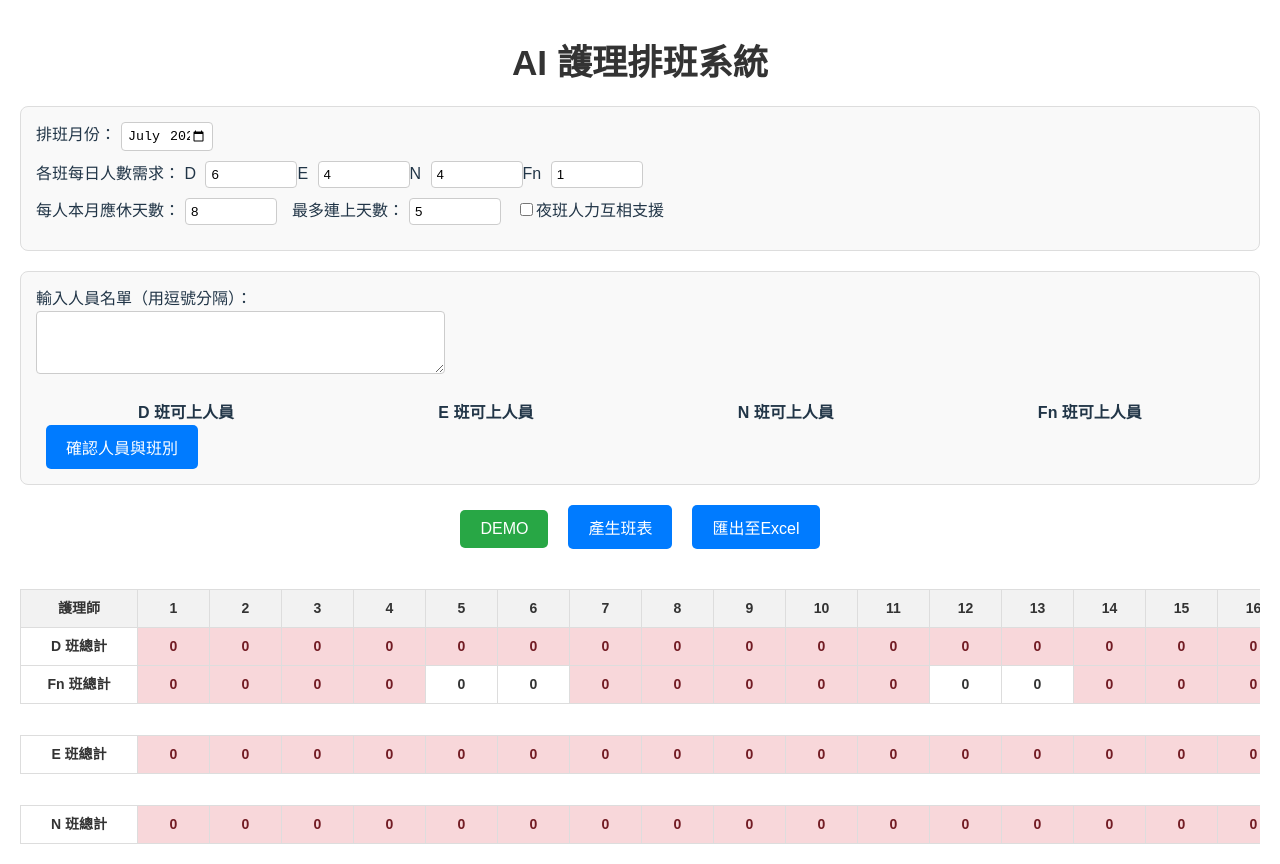
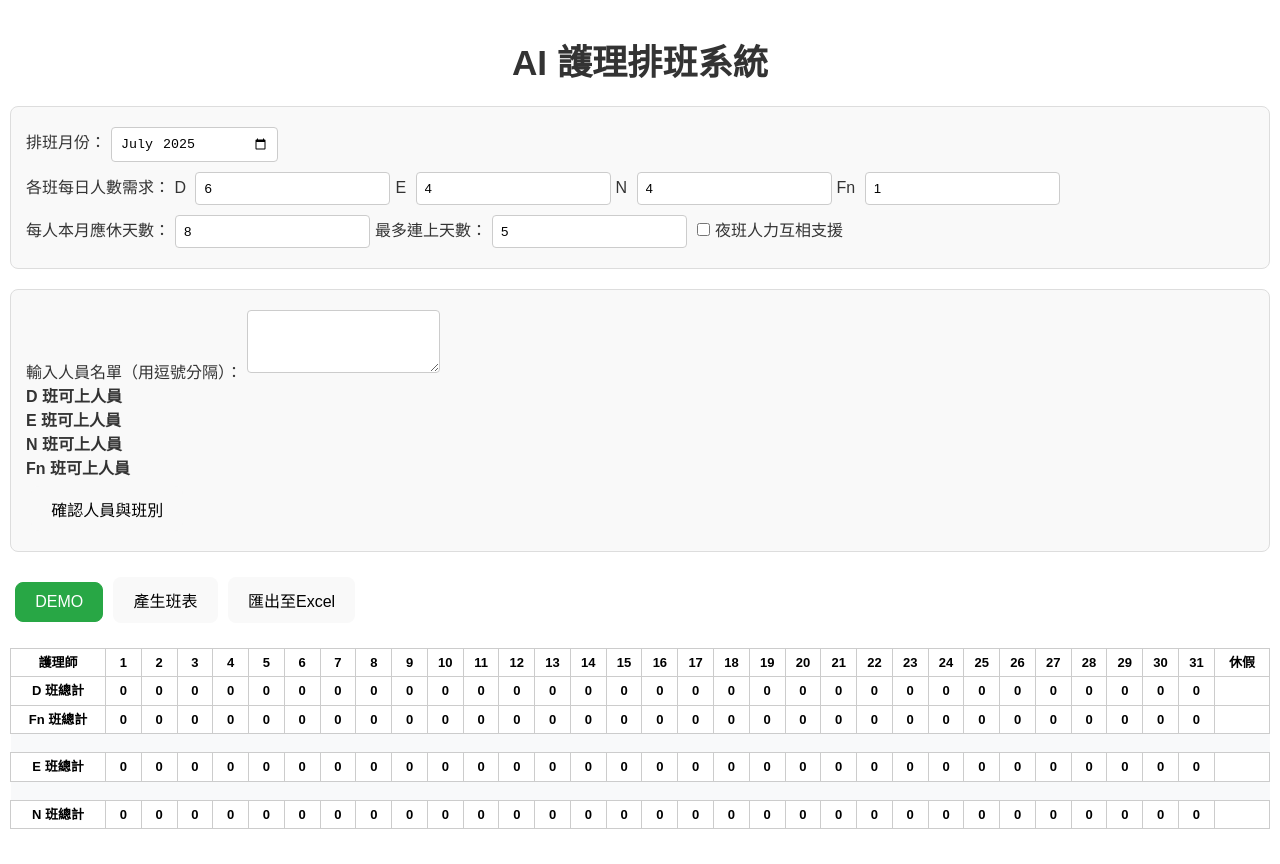
Before and after one commit to JimmyHuang1983/Nursing-scheduling-system, a React (Vite) app: page / in a window 1280 px wide. Both pictures are taken after a click on the button "確認人員與班別". Built offline with nearby package versions, Linux system fonts and the light colour scheme.

Commit message:
更新表格顯示成一頁寬

```diff
--- a/src/components/ScheduleTable.jsx
+++ b/src/components/ScheduleTable.jsx
@@ -92,13 +92,12 @@ function ScheduleTable({ schedule, setSchedule, daysInMonth, availableShifts, pa
       <tr className="sum-row">
         <td>{shift} 班總計</td>
         {dailyTotals.map((total, i) => {
-          const year = params.year || new Date().getFullYear();
-          const month = params.month !== undefined ? params.month : new Date().getMonth();
+          const year = schedule.__meta?.year || new Date().getFullYear();
+          const month = schedule.__meta?.month !== undefined ? schedule.__meta.month : new Date().getMonth();
           const date = new Date(year, month, i + 1);
           const isWeekend = date.getDay() === 0 || date.getDay() === 6;
 
           let isShortage = total < required;
-          // Fn班週末不檢查人力不足
           if (shift === 'Fn' && isWeekend) {
             isShortage = false;
           }
@@ -115,15 +114,14 @@ function ScheduleTable({ schedule, setSchedule, daysInMonth, availableShifts, pa
   };
 
   return (
-    <div style={{ overflowX: 'auto' }}>
     <table className="schedule-table">
     <thead>
         <tr>
-            <th style={{ minWidth: '100px' }}>護理師</th>
+        <th className="nurse-name-header">護理師</th>
         {Array.from({ length: daysInMonth }, (_, i) => (
             <th key={i + 1}>{i + 1}</th>
         ))}
-            <th style={{ minWidth: '60px' }}>休假</th>
+        <th className="off-day-header">休假</th>
         </tr>
     </thead>
 
@@ -158,7 +156,6 @@ function ScheduleTable({ schedule, setSchedule, daysInMonth, availableShifts, pa
     </tbody>
 
     </table>
-    </div>
   );
 }
 
--- a/src/styles.css
+++ b/src/styles.css
@@ -1,120 +1,113 @@
+/* 基本的全域樣式 */
+body {
+  font-family: system-ui, Avenir, Helvetica, Arial, sans-serif;
+  line-height: 1.5;
+  font-weight: 400;
+  color: #213547;
+  background-color: #ffffff;
+  margin: 0;
+  -webkit-font-smoothing: antialiased;
+  -moz-osx-font-smoothing: grayscale;
+}
+
+/* App 主容器，減少左右 padding 以提供更多空間給表格 */
 .App {
   font-family: sans-serif;
-  padding: 20px;
-  max-width: 1400px;
-  margin: auto;
+  padding: 20px 10px; /* 減少左右 padding */
+  color: #333;
 }
 
 h1 {
+  font-size: 2.2em;
+  line-height: 1.1;
+  color: #333;
   text-align: center;
-  color: #333;
 }
 
+/* 輸入元件樣式 */
 .inputs, .input-panel {
-  background-color: #f9f9f9;
+  margin-bottom: 20px;
+  padding: 15px;
   border: 1px solid #ddd;
   border-radius: 8px;
-  padding: 15px;
-  margin-bottom: 20px;
+  background-color: #f9f9f9;
 }
 
-.inputs label, .input-panel label {
-    margin-right: 15px;
-    display: inline-block;
-    margin-bottom: 10px;
-}
-
-input[type="number"], input[type="month"] {
-  width: 80px;
-  padding: 5px;
-  border-radius: 4px;
-  border: 1px solid #ccc;
-  margin-left: 5px;
-}
-
-textarea {
-    width: 100%;
-    box-sizing: border-box;
+input, textarea, select {
+  margin: 5px;
   padding: 8px;
   border-radius: 4px;
   border: 1px solid #ccc;
 }
 
-.checkbox-groups {
-    display: flex;
-    justify-content: space-around;
-    margin-top: 10px;
+button, .demo-button {
+  border-radius: 8px;
+  border: 1px solid transparent;
+  padding: 0.6em 1.2em;
+  font-size: 1em;
+  font-weight: 500;
+  font-family: inherit;
+  background-color: #f9f9f9;
+  cursor: pointer;
+  transition: border-color 0.25s;
+  margin: 5px;
 }
-.checkbox-groups div {
-    display: flex;
-    flex-direction: column;
-}
-.checkbox-groups label {
-    margin-right: 10px;
-}
-
-.actions-panel {
-    text-align: center;
-    margin-bottom: 20px;
-}
-
-button {
-  background-color: #007bff;
-  color: white;
-  border: none;
-  padding: 10px 20px;
-  border-radius: 5px;
-  cursor: pointer;
-  font-size: 16px;
-  margin: 0 10px;
-  transition: background-color 0.2s;
-}
-
-button:hover {
-  background-color: #0056b3;
+button:hover, .demo-button:hover {
+  border-color: #646cff;
 }
 
 .demo-button {
-    background-color: #28a745; /* Green */
+  background-color: #28a745;
+  color: white;
+  border-color: #28a745;
 }
 .demo-button:hover {
   background-color: #218838;
+  border-color: #1e7e34;
 }
 
-
-/* --- Table Styles --- */
+/* --- 表格樣式 (核心修改) --- */
 .schedule-table {
   border-collapse: collapse;
-  /* 移除 width: 100%，讓表格可以自由延展 */
+  width: 100%; /* 強制表格寬度為 100% */
   margin-top: 20px;
-  font-size: 14px;
+  font-size: 13px; /* 稍微縮小字體以容納更多內容 */
+  table-layout: fixed; /* 讓欄位均分寬度 */
 }
 
 .schedule-table th, .schedule-table td {
-  border: 1px solid #ddd;
-  padding: 8px;
+  border: 1px solid #ccc;
+  padding: 4px 2px; /* 減少 padding */
   text-align: center;
   background-color: #fff;
-  color: #333;
-  min-width: 55px; /* 為所有儲存格設定一個最小寬度 */
+  color: #000;
+  overflow: hidden; /* 隱藏超出內容 */
+  text-overflow: ellipsis; /* 用 ... 表示被截斷的文字 */
+  white-space: nowrap; /* 強制不換行 */
 }
 
-.schedule-table th {
-  background-color: #f2f2f2;
-  font-weight: bold;
+/* 特別設定姓名和休假欄位的寬度 */
+.schedule-table .nurse-name-header {
+  width: 90px;
+}
+.schedule-table .off-day-header {
+  width: 50px;
 }
 
+/* 下拉選單樣式 */
 .schedule-table select {
   width: 100%;
   border: none;
   background: transparent;
-    text-align: center;
-    color: #333; /* 確保下拉選單文字顏色 */
-}
-.schedule-table select:focus {
-    outline: none;
+  -webkit-appearance: none;
+  -moz-appearance: none;
+  appearance: none;
+  padding: 2px;
+  font-size: 13px;
+  color: #000;
 }
 
+/* 總計與間隔行樣式 */
 .sum-row {
   background-color: #e9ecef;
   font-weight: bold;
@@ -122,17 +115,21 @@ button:hover {
 
 .spacer-row td {
   border: none;
-    height: 15px;
-    background-color: transparent;
+  height: 10px;
+  background-color: #f8f9fa;
 }
 
+/* 警示儲存格樣式 */
 .shortage-cell {
-  background-color: #f8d7da !important;
-  color: #721c24 !important;
+  background-color: #ffcdd2; /* 淡紅色 */
+  color: #c62828; /* 深紅色文字 */
   font-weight: bold;
 }
 
-/* 為連續上班超時的儲存格加上淡紅色底色 */
 .over-consecutive-cell {
-    background-color: #ffcccc !important; /* 淡紅色 */
+  background-color: #ffcdd2 !important; /* 強制覆蓋，確保紅色顯示 */
 }
+
+.over-consecutive-cell select {
+  background-color: #ffcdd2 !important;
+}
```
Lines whose indentation alone changed are shown as unchanged.
